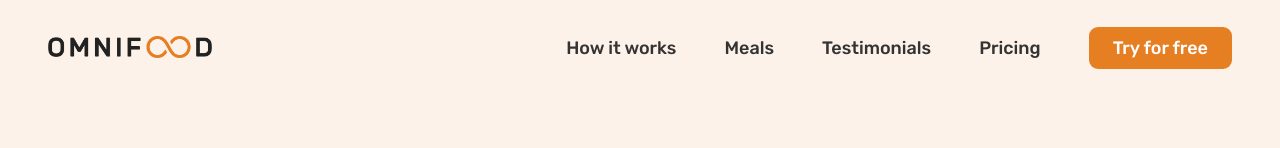
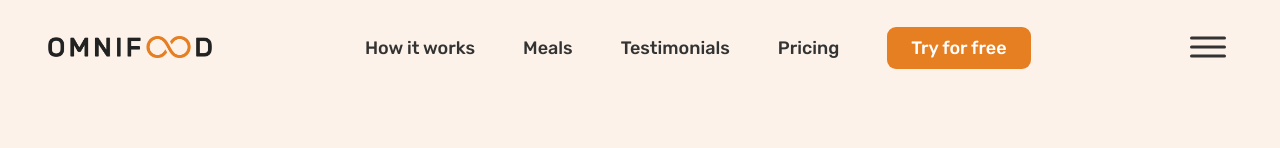
Before and after one commit to soheilrabiee/Omnifood-website, a plain HTML site: page index.html in a window 1280 px wide. Shown: the top 148 px of the page. Drawn offline with nearby package versions, Linux system fonts and the light colour scheme.

Commit message:
Add mobile navigation

```diff
--- a/css/style.css
+++ b/css/style.css
@@ -53,6 +53,26 @@
 .main-nav-link.nav-cta:hover,
 .main-nav-link.nav-cta:active {
     background-color: #cf711f;
+}
+
+/********************************************/
+/* MOBILE */
+/********************************************/
+
+.btn-mobile-nav {
+    border: none;
+    background: none;
+    cursor: pointer;
+}
+
+.icon-mobile-nav {
+    height: 4.8rem;
+    width: 4.8rem;
+    color: #333;
+}
+
+.icon-mobile-nav[name="close-outline"] {
+    display: none;
 }
 
 /********************************************/
--- a/index.html
+++ b/index.html
@@ -35,6 +35,7 @@
                     alt="Omnifood logo"
                 />
             </a>
+
             <nav class="main-nav">
                 <ul class="main-nav-list">
                     <li>
@@ -56,6 +57,17 @@
                     </li>
                 </ul>
             </nav>
+
+            <button class="btn-mobile-nav">
+                <ion-icon
+                    class="icon-mobile-nav"
+                    name="menu-outline"
+                ></ion-icon>
+                <ion-icon
+                    class="icon-mobile-nav"
+                    name="close-outline"
+                ></ion-icon>
+            </button>
         </header>
         <main>
             <section class="section-hero">
```
